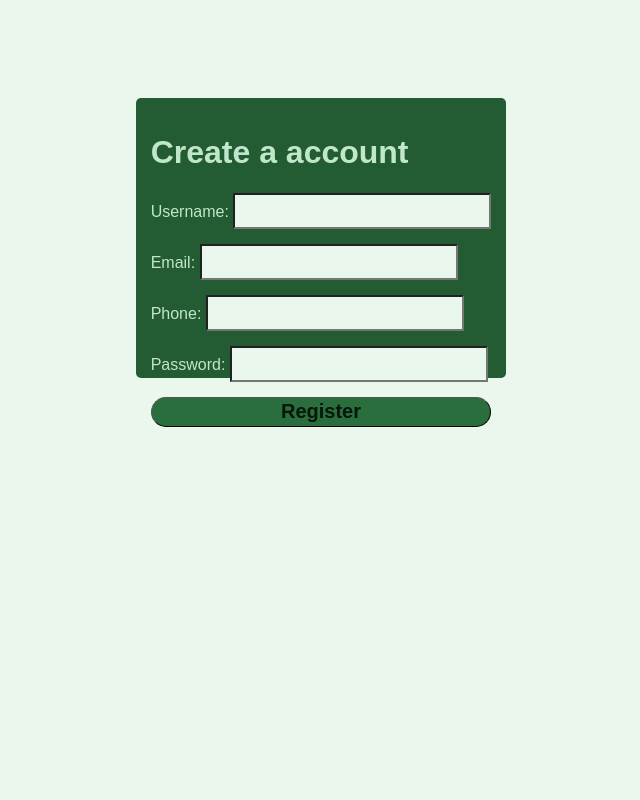
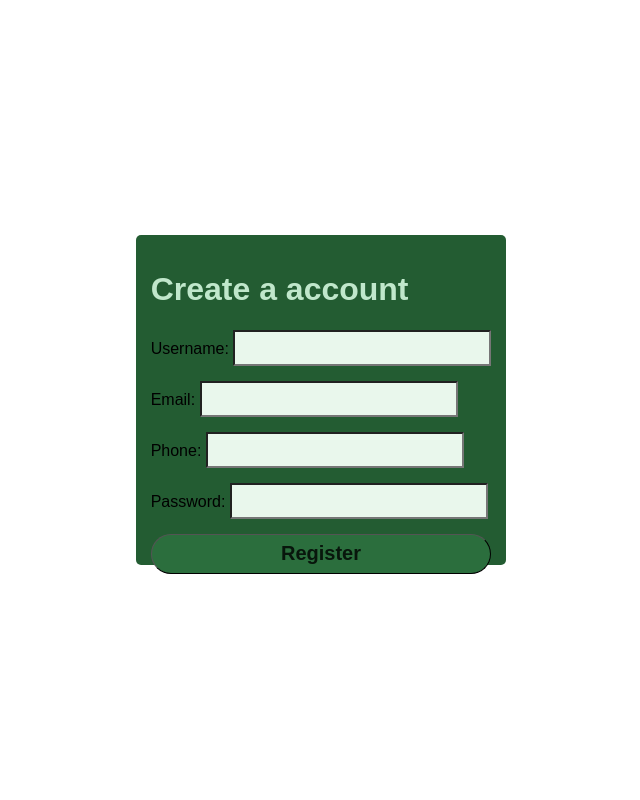
Before and after one commit to CYBI-3331-Project/Homework_Helper, a Flask app: page /create_account in a window 1280 px wide. Shown: the whole page, without its empty margins (319-959 px from the left). Run offline with Flask 3, Linux system fonts and the light colour scheme.

Commit message:
Login page visual overhaul

```diff
--- a/Project/app.py
+++ b/Project/app.py
@@ -141,7 +141,7 @@ class RegisterForm (FlaskForm):
 class LoginForm (FlaskForm):
     username = StringField("Username: ", validators=[data_required()])
     password = StringField("Password: ", validators=[data_required()])
-    submit = SubmitField("Log in")
+    submit = SubmitField("Sign in")
 
 #Create a AssessmentForm form class
 class AssessmentForm (FlaskForm):
--- a/Project/static/css/style_log_in.css
+++ b/Project/static/css/style_log_in.css
@@ -1,8 +1,14 @@
+html{
+    min-height:100%;
+
+}
 body {
-    background-color: #e9f7ec;/*285136285136*/
-    color: #c0e7cb;/*FFFFFF99 another greyFFFFFF*/
+    height: 100vh;
+    margin: 0px;
+    display: flex;
     font-family: 'Figtree', sans-serif;
     text-align: justify;
+    overflow: hidden;
 }
 /*
 --text: #08160c;
@@ -47,7 +57,7 @@ input{
 .box {
     width: max-content;
     max-width: 400px;
-    height: 250px;
+    height: 300px;
     text-align: left;
     background-color: #235c32;/*lighter black 111113 */
     border-radius: 5px;
@@ -83,10 +93,15 @@ ul {
 .spacer{
     padding-bottom: 15px;
 }
+.formError{
+    position: absolute;
+    color: rgb(221 51 12);
+}
+
 #submitButton{
     width: 100%;
-    height: 30px;
-    border-radius: 15px;
+    height: 40px;
+    border-radius: 50px;
     font-size: 20px;
     font-weight: 600;
     color: #08160c;
```
Also changed, not shown: other parts of Project/static/css/style_log_in.css (+27 -3 lines), Project/templates/log_in.html (+16 -3 lines), 1 other file.
